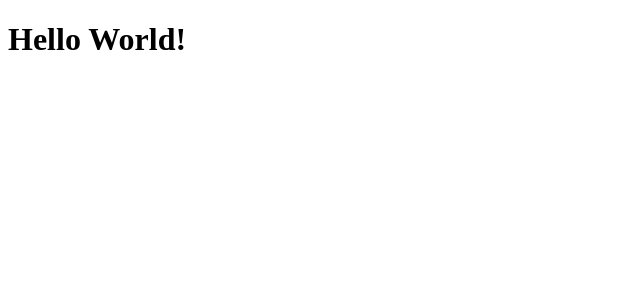
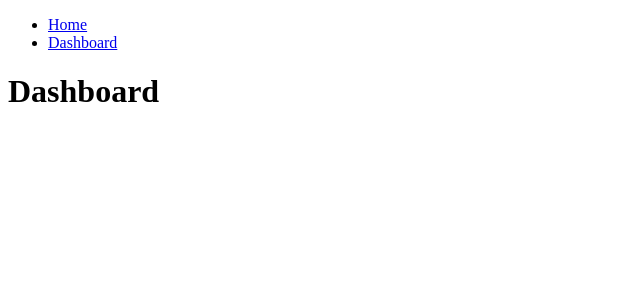
Before and after one commit to brandonrbridges/deckodash-frontend, a React (Create React App) app: page /dashboard in a window 1280 px wide. Shown: the top 300 px of the page, without its empty margins (0-640 px from the left). Built offline with nearby package versions, Linux system fonts and the light colour scheme.

Commit message:
:sparkles: React Router Setup

```diff
--- a/package.json
+++ b/package.json
@@ -9,6 +9,7 @@
     "node-sass": "^4.14.1",
     "react": "^16.13.1",
     "react-dom": "^16.13.1",
+    "react-router-dom": "^5.2.0",
     "react-scripts": "3.4.1"
   },
   "scripts": {
--- a/src/App.js
+++ b/src/App.js
@@ -1,9 +1,27 @@
-import React from 'react';
+import React from 'react'
+import { BrowserRouter as Router, Link, Route, Switch } from 'react-router-dom'
+
+import Dashboard from './pages/Dashboard'
+import Home from './pages/Home'
 
 export default class App extends React.Component {
   render() {
     return (
-      <h1>Hello World!</h1>
+      <Router>
+        <ul>
+          <li>
+            <Link to='/'>Home</Link>
+          </li>
+          <li>
+            <Link to='/dashboard'>Dashboard</Link>
+          </li>
+        </ul>
+
+        <Switch>
+          <Route exact path='/' component={Home} />
+          <Route exact path='/dashboard' component={Dashboard} />
+        </Switch>
+      </Router>
     )
   }
 }
--- /dev/null
+++ b/src/pages/Dashboard.js
@@ -0,0 +1,9 @@
+import React from 'react'
+
+export default class Dashboard extends React.Component {
+  render() {
+    return (
+      <h1>Dashboard</h1>
+    )
+  }
+}
--- /dev/null
+++ b/src/pages/Home.js
@@ -0,0 +1,9 @@
+import React from 'react'
+
+export default class Home extends React.Component {
+  render() {
+    return (
+      <h1>Home</h1>
+    )
+  }
+}
```
Also changed, not shown: 1 other file (tests, documents, lock files or other folders).
